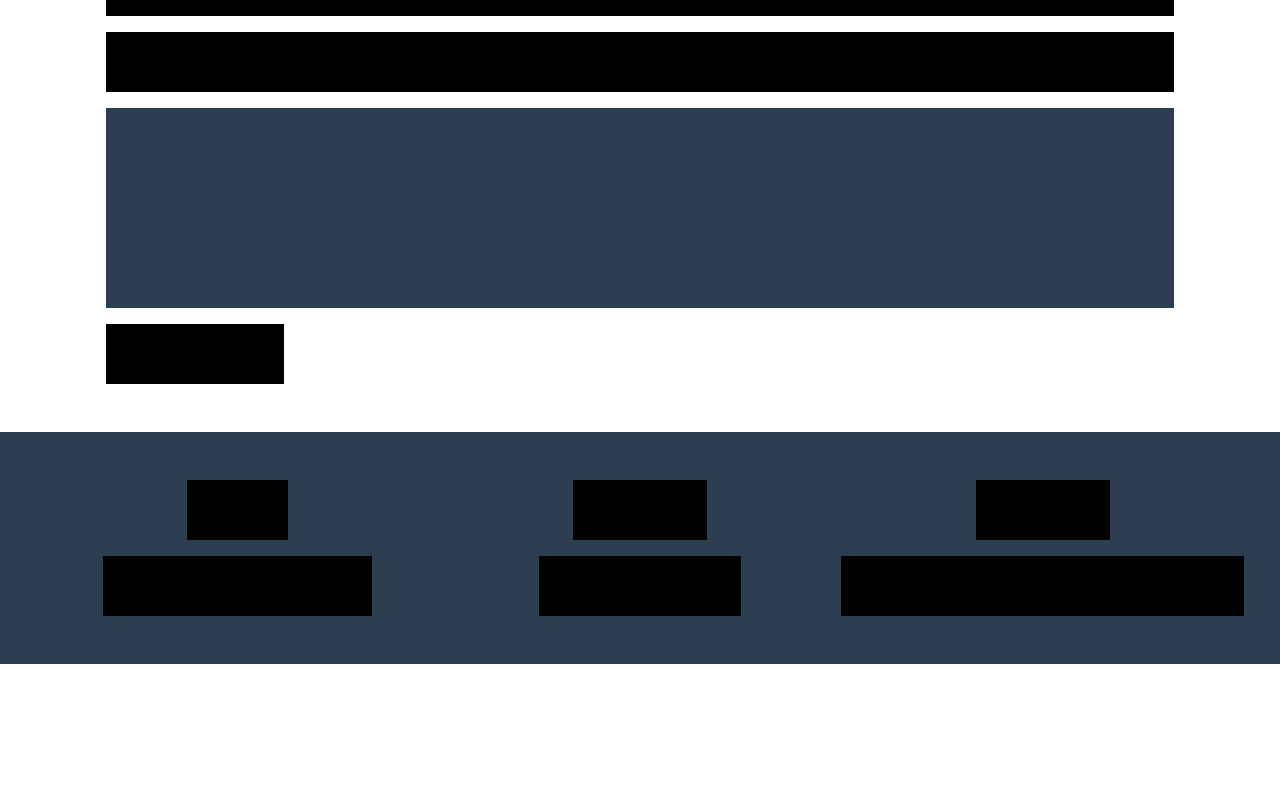
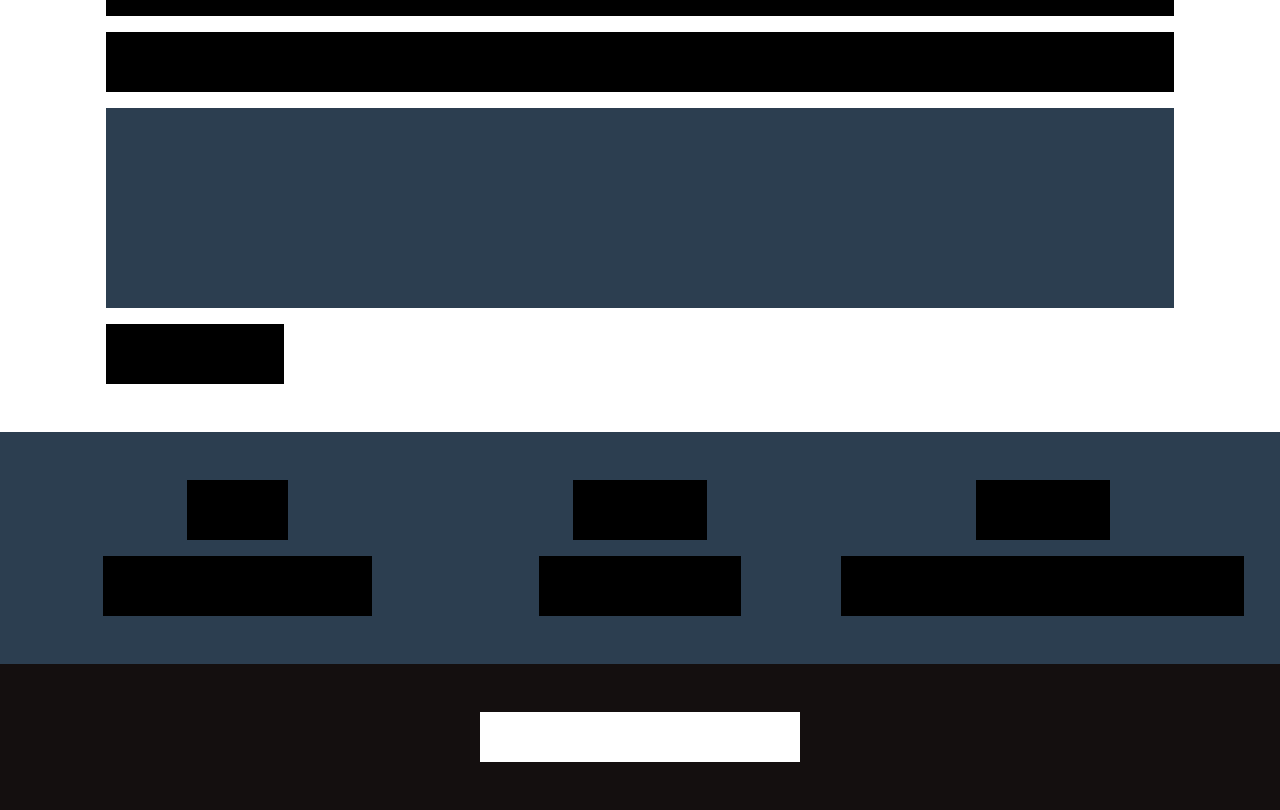
Before and after one commit to MarcoFonti/html-css-bootstrap-freelancer, a plain HTML site: page index.html in a window 1280 px wide. Shown: the part 2606-3416 px from the top of the page. Before the commit the page ends 3270 px from the top, so only its background shows below. Drawn offline with nearby package versions, Linux system fonts and the light colour scheme.

Commit message:
add recipe footer

```diff
--- a/css/style.css
+++ b/css/style.css
@@ -116,6 +116,9 @@
     background-color: #2C3E50;
 }
 
+.recipe-footer {
+    background-color: #140F0F;
+}
 
 /* ? Media Query */
 @media screen and (min-width:768px) {
--- a/index.html
+++ b/index.html
@@ -112,5 +112,10 @@
             </div>
         </div>
     </section>
+    <footer class="recipe-footer container-fluid">
+        <div class="row align-content-center justify-content-center py-5">
+          <div class="col-6 col-md-3 he-50"></div>
+        </div>
+      </footer>
 </body>
 </html>
```
